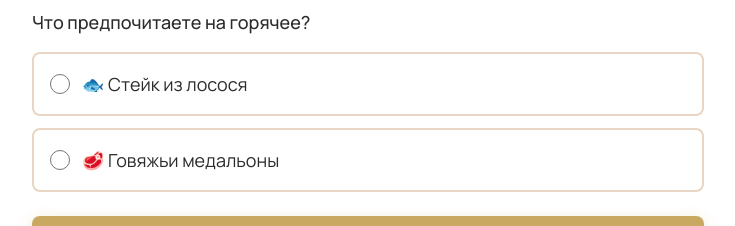
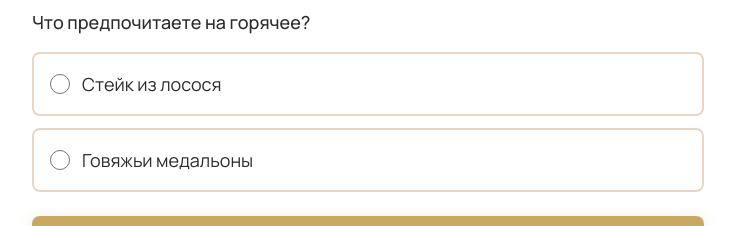
Before and after one commit to wifejirprogramuni/my_love, a React (Vite) app: page / in a window 1280 px wide. Shown: the part 3262-3488 px from the top of the page, without its empty margins (272-1007 px from the left). Built offline with nearby package versions, Linux system fonts and the light colour scheme.

Commit message:
Updated RSVPForm.tsx

```diff
--- a/src/components/RSVPForm.tsx
+++ b/src/components/RSVPForm.tsx
@@ -186,7 +186,7 @@ export default function RSVPForm() {
                     className="w-5 h-5 mr-3"
                     disabled={isSubmitting}
                   />
-                  <span className="text-lg">🐟 Стейк из лосося</span>
+                  <span className="text-lg"> Стейк из лосося</span>
                 </label>
 
                 <label
@@ -205,7 +205,7 @@ export default function RSVPForm() {
                     className="w-5 h-5 mr-3"
                     disabled={isSubmitting}
                   />
-                  <span className="text-lg">🥩 Говяжьи медальоны</span>
+                  <span className="text-lg"> Говяжьи медальоны</span>
                 </label>
               </div>
             </div>
```
